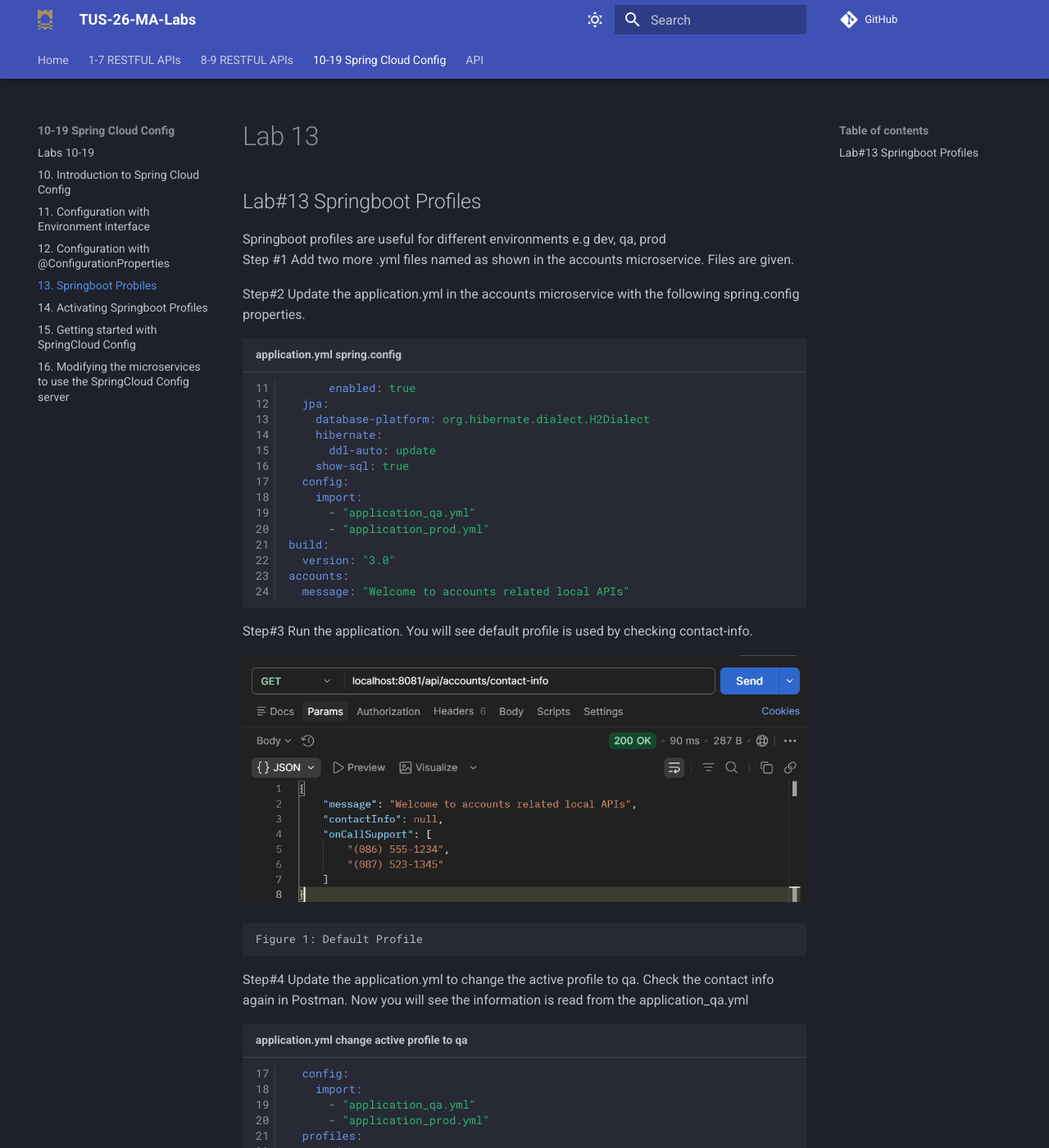
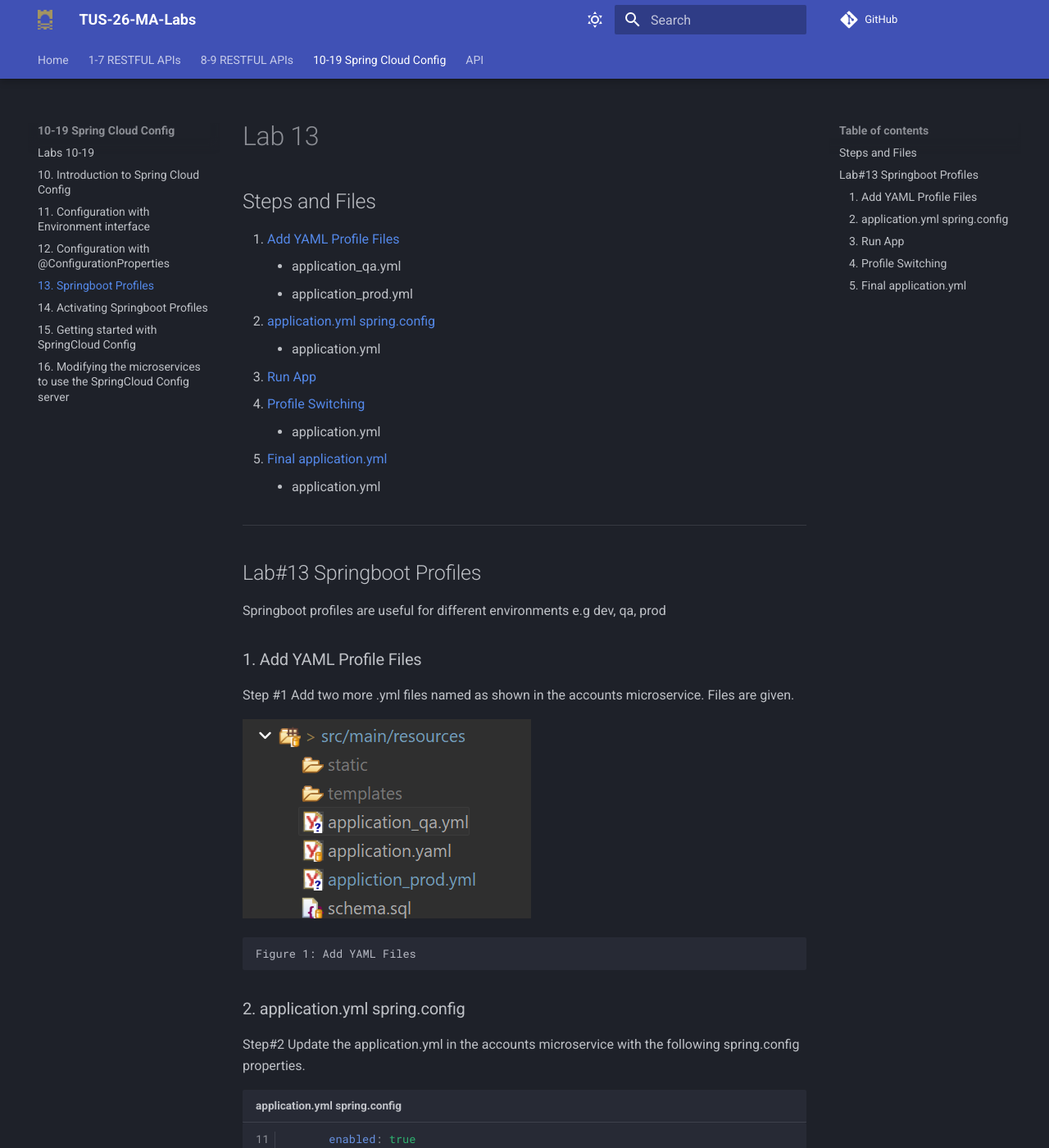
Before and after one commit to joeaoregan/TUS-26-MA-Labs, an MkDocs documentation site: the page built from docs/labs10-19/lab13/index.md, in a window 1280 px wide and 1400 px high. Shown: the whole window at 82% size. Built offline with MkDocs 1.6.1 and Material for MkDocs 9.7.7, drawn with Linux system fonts in a browser that asks for light colours; comment, search, counter and statistics services are not loaded; some of the changed text lies outside the part shown.

Commit message:
lab13: add internal links and files to index.md

````diff
--- a/docs/labs10-19/lab13/index.md
+++ b/docs/labs10-19/lab13/index.md
@@ -1,10 +1,33 @@
 # Lab 13
+
+## Steps and Files
+
+1. [Add YAML Profile Files](#1-add-yaml-profile-files)
+    - application_qa.yml
+    - application_prod.yml
+2. [application.yml spring.config](#2-applicationyml-springconfig)
+    - application.yml
+3. [Run App](#3-run-app)
+4. [Profile Switching](#4-profile-switching)
+    - application.yml
+5. [Final application.yml](#5-final-applicationyml)
+    - application.yml
+
+---
 
 ## Lab#13 Springboot Profiles
 
 Springboot profiles are useful for different environments e.g dev, qa, prod
+
+### 1. Add YAML Profile Files
+
 Step #1 Add two more .yml files named as shown in the accounts microservice. Files are given.
 
+![Add YAML Files](screenshot1.png)
+
+    Figure 1: Add YAML Files
+
+### 2. application.yml spring.config
 
 Step#2 Update the application.yml in the accounts microservice with the following spring.config properties.
 
@@ -25,12 +48,15 @@ accounts:
   message: "Welcome to accounts related local APIs"
 ```
 
+### 3. Run App
+
 Step#3 Run the application. You will see default profile is used by checking contact-info.
 
-![Default Profile](screenshot1.png)
+![Default Profile](screenshot2.png)
 
-    Figure 1: Default Profile
+    Figure 2: Default Profile
 
+### 4. Profile Switching
 
 Step#4 Update the application.yml to change the active profile to qa. Check the contact info again in Postman. Now you will see the information is read from the application_qa.yml
 
@@ -48,11 +74,13 @@ accounts:
   message: "Welcome to accounts related local APIs"
 ```
 
-![QA Profile](screenshot2.png)
+![QA Profile](screenshot3.png)
 
-    Figure 2: QA Profile
+    Figure 3: QA Profile
 
 ---
+
+### 5. Final application.yml
 
 Final application.yml, with profile switching
 
--- a/mkdocs.yml
+++ b/mkdocs.yml
@@ -74,7 +74,7 @@ nav:
     - 10. Introduction to Spring Cloud Config: labs10-19/lab10/index.md
     - 11. Configuration with Environment interface: labs10-19/lab11/index.md
     - 12. Configuration with @ConfigurationProperties: labs10-19/lab12/index.md
-    - 13. Springboot Probiles: labs10-19/lab13/index.md
+    - 13. Springboot Profiles: labs10-19/lab13/index.md
     - 14. Activating Springboot Profiles: labs10-19/lab14/index.md
     - 15. Getting started with SpringCloud Config: labs10-19/lab15/index.md
     - 16. Modifying the microservices to use the SpringCloud Config server: labs10-19/lab16/index.md
````
Also changed, not shown: docs/labs10-19/lab13/screenshot1.png, docs/labs10-19/lab13/screenshot2.png, docs/labs10-19/lab13/screenshot3.png (added).
